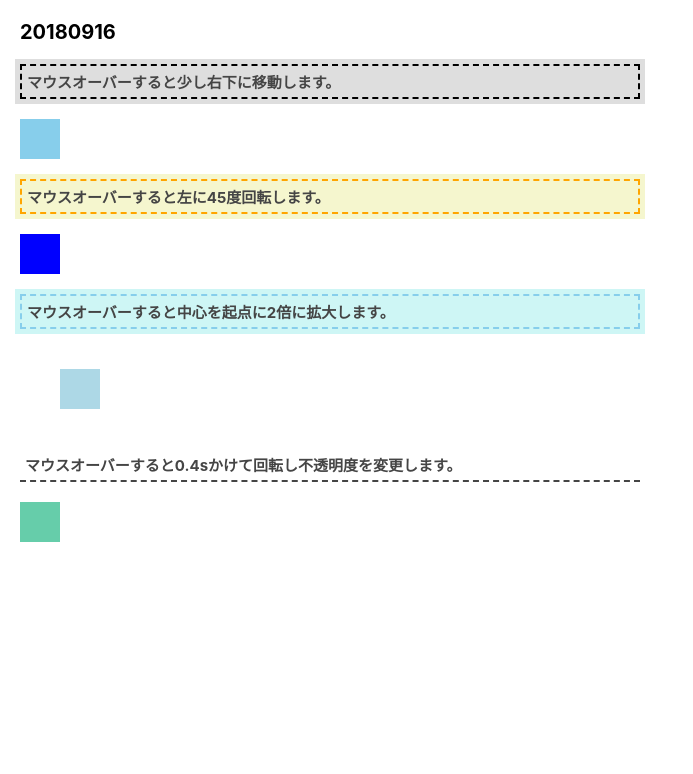
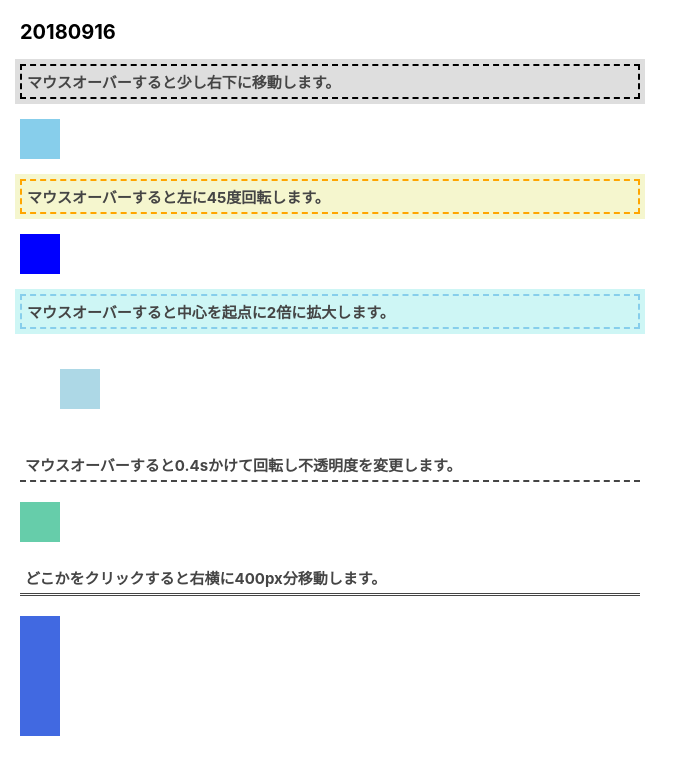
Before and after one commit to YukaKadokura/freespace, a Nuxt app: page /day/2018/09/16 in a window 1280 px wide. Shown: the top 774 px of the page, without its empty margins (0-693 px from the left). Built offline with nearby package versions, Linux system fonts and the light colour scheme.

Commit message:
クリックした時に要素が移動する検証。

```diff
--- a/pages/day/2018/09/16.vue
+++ b/pages/day/2018/09/16.vue
@@ -20,10 +20,27 @@
             <h2>マウスオーバーすると0.4sかけて回転し不透明度を変更します。</h2>
             <div class="box"></div>
         </div>
+        <div class="content5">
+            <h2>どこかをクリックすると右横に400px分移動します。</h2>
+            <div class="movedbox"></div>
+            <div class="movedbox"></div>
+            <div class="movedbox"></div>
+        </div>
     </div>
 </template>
 
 <script>
+
+//即時関数
+(() => {
+    'use strict';
+    document.querySelector('body').addEventListener('click', () =>{
+        document.querySelectorAll('.movedbox').forEach((box) => {
+            box.classList.add('moved');
+        })
+    });
+})();
+
 export default{
     data(){
         return{
@@ -133,4 +150,24 @@ export default{
     transform: rotate(45deg);
     opacity: .3;
 }
+.content5{
+    margin-top:20px;
+}
+.content5 h2{
+    font-size:15px;
+    padding:5px;
+    color:#454545;
+    border-bottom:double 3px #454545;
+    width:50%;
+    margin-bottom:20px;
+}
+.content5 .movedbox{
+    width:40px;
+    height:40px;
+    background:royalblue;
+    cursor:pointer;
+}
+.moved{
+    transform: translate(400px, 0);
+}
 </style>
```
